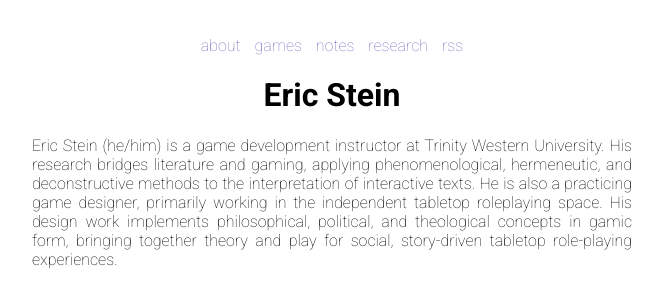
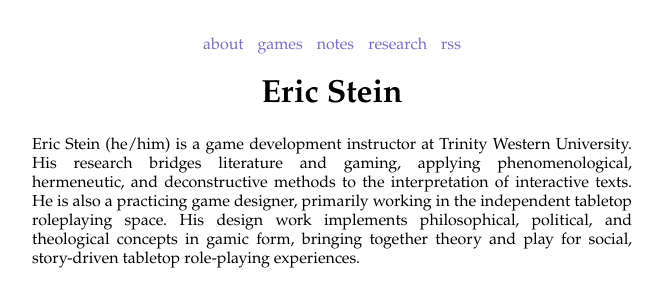
Before and after one commit to steinea/steinea.github.io, a Jekyll site: the page built from index.html, in a window 1280 px wide. Shown: the top 308 px of the page, without its empty margins (308-971 px from the left). Built offline with Jekyll 4.4.1, drawn with Linux system fonts in a browser that asks for light colours.

Commit message:
Reverting to Garamond

```diff
--- a/_layouts/default.html
+++ b/_layouts/default.html
@@ -9,7 +9,6 @@
   <link rel="shortcut icon" type="image/png" href="/images/favicon.png">
   <link rel="preconnect" href="https://fonts.gstatic.com" crossorigin>
   <link href="https://fonts.googleapis.com/css?family=EB+Garamond:400,400i,700,700i" rel="stylesheet">
-  <link href="https://fonts.googleapis.com/css??family=Roboto:ital,wght@0,100;0,700;1,100;1,700&display=swap" rel="stylesheet">
 </head>
 
 <body>
--- a/css/styles.css
+++ b/css/styles.css
@@ -4,8 +4,7 @@ body {
     padding: 20px;
     float: none;
     text-align: justify;
-    font-family: "Roboto", sans-serif;
-    font-weight: 100;
+    font-family: "Garamond", serif;
 }
 
 nav {
```
